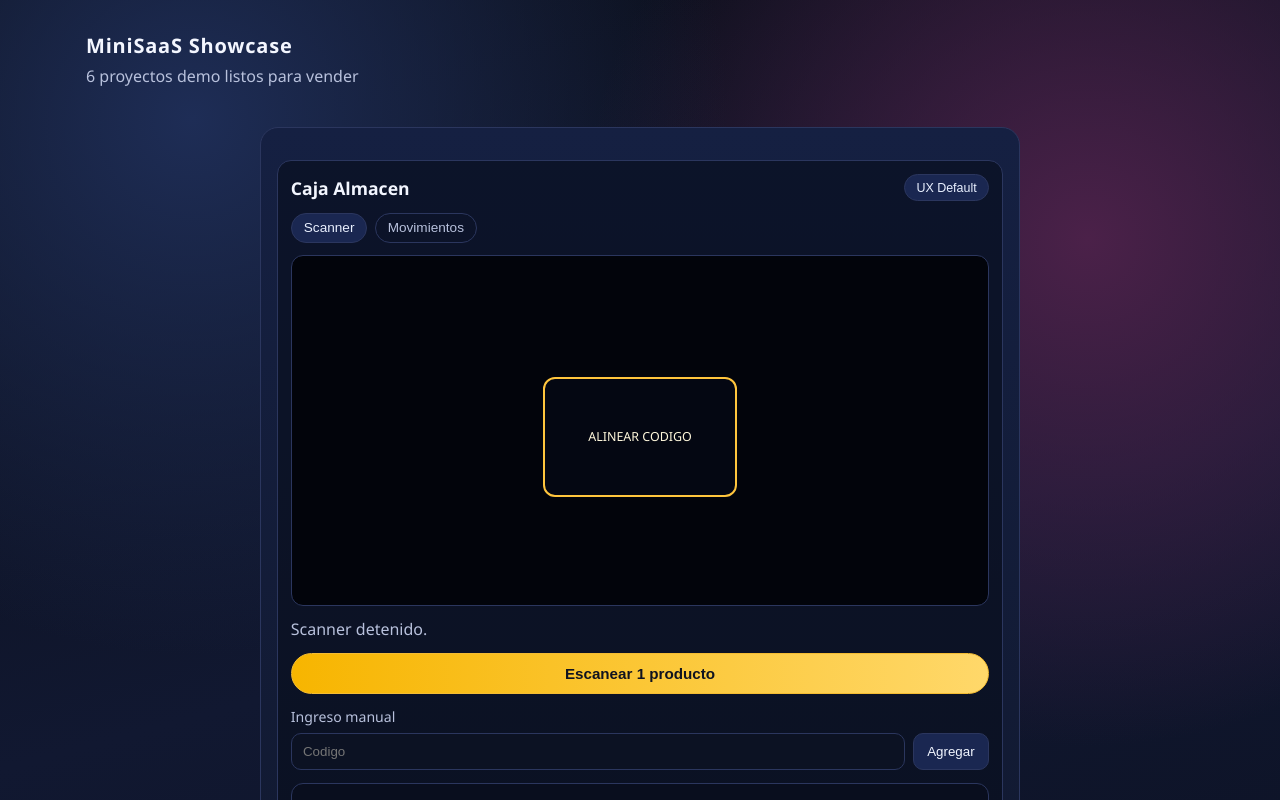
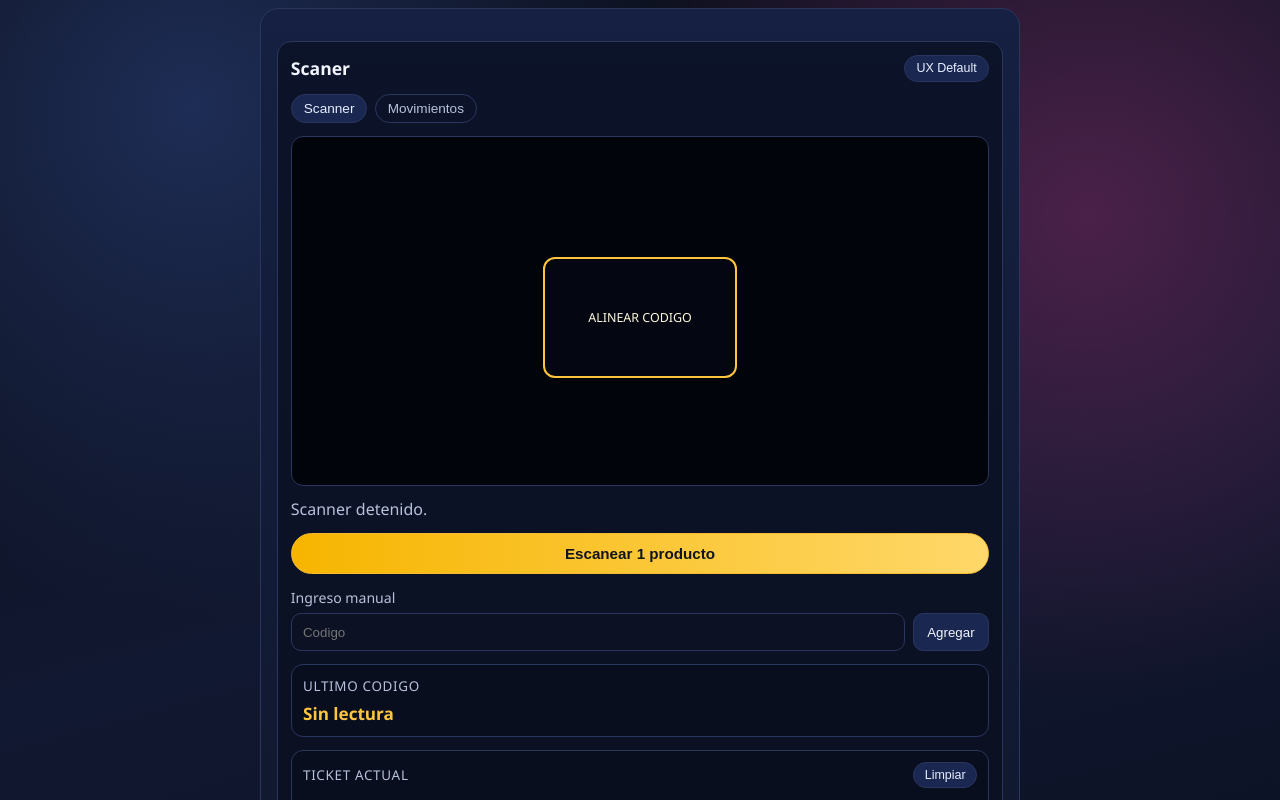
Before and after one commit to MoNRaSpGit/MiniSaaS, a React (Vite) app in the folder FrontSaas/: page /#/project/almacen in a window 1280 px wide. Shown: the top 800 px of the page. Built offline with nearby package versions, Linux system fonts and the light colour scheme.

Commit message:
refactor: focus app on scanner workspace and rename title

```diff
--- a/FrontSaas/src/app/AppLayout.jsx
+++ b/FrontSaas/src/app/AppLayout.jsx
@@ -1,14 +1,8 @@
-import { Outlet, Link } from "react-router-dom";
+import { Outlet } from "react-router-dom";
 
 export function AppLayout() {
   return (
     <div className="app-shell">
-      <header className="top-bar">
-        <Link className="brand" to="/">
-          MiniSaaS Showcase
-        </Link>
-        <p className="brand-copy">6 proyectos demo listos para vender</p>
-      </header>
       <main className="page-content">
         <Outlet />
       </main>
--- a/FrontSaas/src/features/almacen/AlmacenScannerDemo.jsx
+++ b/FrontSaas/src/features/almacen/AlmacenScannerDemo.jsx
@@ -335,7 +335,7 @@ export function AlmacenScannerDemo() {
   return (
     <section className={`scanner-shell theme-${currentTheme.id}`}>
       <div className="scanner-header scanner-header-main">
-        <h2>Caja Almacen</h2>
+        <h2>Scaner</h2>
         <button type="button" className="ux-switch-btn" onClick={rotateTheme}>
           {currentTheme.label}
         </button>
--- a/FrontSaas/src/pages/HomePage.jsx
+++ b/FrontSaas/src/pages/HomePage.jsx
@@ -1,33 +1,5 @@
-import { Link } from "react-router-dom";
-import { getPublicAssetUrl, projects } from "../shared/data/projects";
+import { Navigate } from "react-router-dom";
 
 export function HomePage() {
-  return (
-    <section className="home-wrapper">
-      <div className="hero">
-        <h1>Catalogo de Soluciones Digitales</h1>
-        <p>
-          Selecciona un proyecto para entrar a la demo. Todo esta pensado para
-          mostrar producto real, no solo diseno.
-        </p>
-      </div>
-
-      <div className="project-grid">
-        {projects.map((project) => (
-          <Link
-            to={`/project/${project.slug}`}
-            className="project-card"
-            key={project.slug}
-          >
-            <img src={getPublicAssetUrl(project.image)} alt={project.name} />
-            <div className="project-content">
-              <span>{project.category}</span>
-              <h2>{project.name}</h2>
-              <p>{project.description}</p>
-            </div>
-          </Link>
-        ))}
-      </div>
-    </section>
-  );
+  return <Navigate to="/project/almacen" replace />;
 }
```
